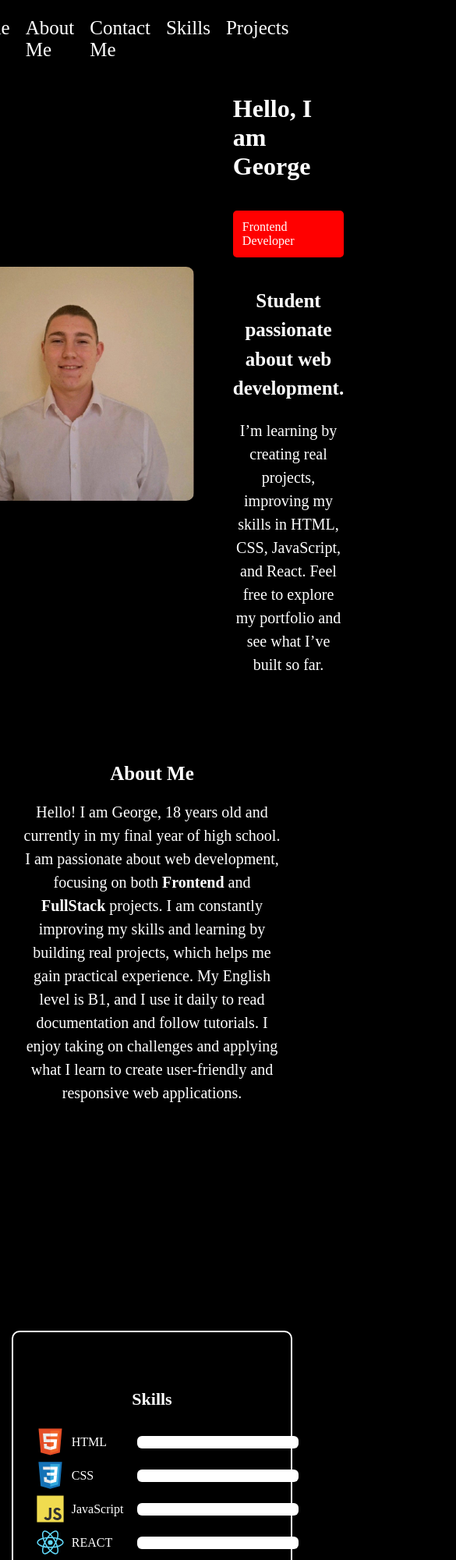
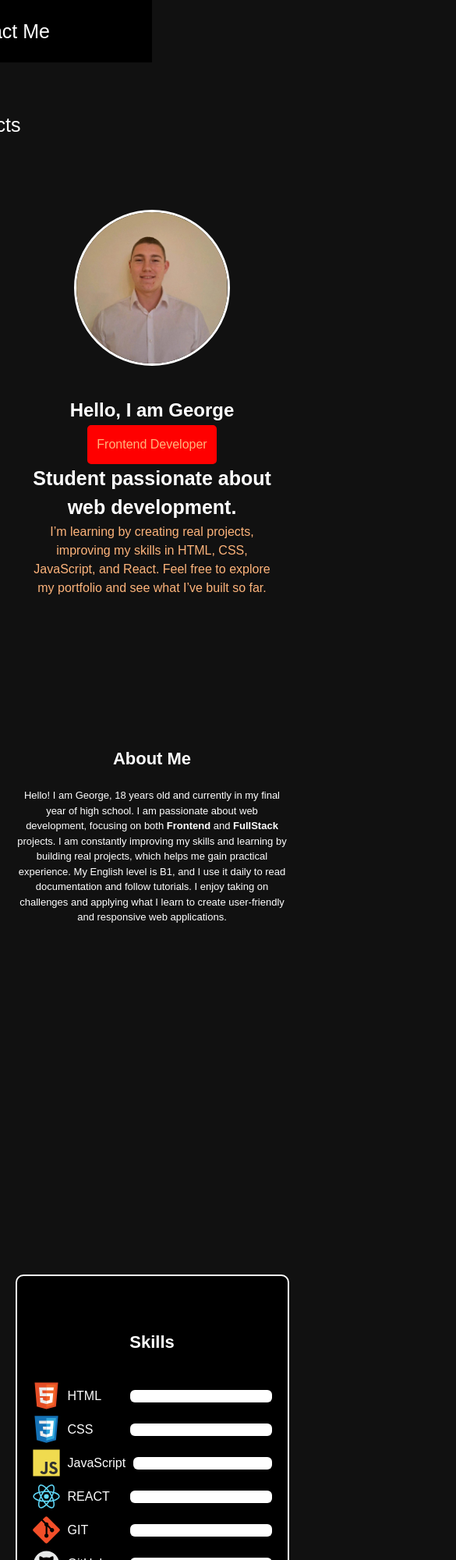
Before and after one commit to George-frontend/personal-portfolio, a plain HTML site: page src/index.html in a window 390 px wide. Shown: the top 2000 px of the page at 78% size, 585 px wide, since content can reach past the window. Drawn offline with Linux system fonts and the light colour scheme.

Commit message:
added responsive design and animations for bars

```diff
--- a/src/index.html
+++ b/src/index.html
@@ -15,6 +15,7 @@
     <link rel="stylesheet" href="styles/conatcts.css" />
     <link rel="stylesheet" href="styles/footer.css" />
     <link rel="stylesheet" href="styles/projects.css" />
+    <link rel="stylesheet" href="styles/responsive.css" />
   </head>
 
   <body>
@@ -80,7 +81,9 @@
             <span class="skill-name">HTML</span>
 
             <div class="skill-bar">
-              <div class="skill-level" data-width="90%"></div>
+              <div class="skill-level" data-width="64%">
+                <span class="skill-percent">0%</span>
+              </div>
             </div>
           </div>
         </li>
@@ -91,7 +94,7 @@
             <span class="skill-name">CSS</span>
 
             <div class="skill-bar">
-              <div class="skill-level" data-width="90%">
+              <div class="skill-level" data-width="43%">
                 <span class="skill-percent">0%</span>
               </div>
             </div>
@@ -104,7 +107,7 @@
             <span class="skill-name">JavaScript</span>
 
             <div class="skill-bar">
-              <div class="skill-level" data-width="90%">
+              <div class="skill-level" data-width="36%">
                 <span class="skill-percent">0%</span>
               </div>
             </div>
@@ -117,7 +120,7 @@
             <span class="skill-name">REACT</span>
 
             <div class="skill-bar">
-              <div class="skill-level" data-width="90%">
+              <div class="skill-level" data-width="10%">
                 <span class="skill-percent">0%</span>
               </div>
             </div>
@@ -130,7 +133,7 @@
             <span class="skill-name">GIT</span>
 
             <div class="skill-bar">
-              <div class="skill-level" data-width="90%">
+              <div class="skill-level" data-width="71%">
                 <span class="skill-percent">0%</span>
               </div>
             </div>
@@ -143,7 +146,7 @@
             <span class="skill-name">GitHub</span>
 
             <div class="skill-bar">
-              <div class="skill-level" data-width="90%">
+              <div class="skill-level" data-width="57%">
                 <span class="skill-percent">0%</span>
               </div>
             </div>
--- a/src/scripts/bars.js
+++ b/src/scripts/bars.js
@@ -0,0 +1,26 @@
+// ================= Skill Bars Animation =================
+
+// Select all skill-level elements
+const skillLevels = document.querySelectorAll('.skill-level');
+
+// Loop through each skill bar
+skillLevels.forEach(level => {
+  const targetWidth = level.dataset.width; // Get the desired width from data-width attribute
+  let width = 0; // Start at 0%
+
+  // Select the span to update the percent text
+  const percentText = level.querySelector('.skill-percent');
+
+  // Animate the bar
+  const interval = setInterval(() => {
+    if (width >= parseInt(targetWidth)) {
+      // Stop when target width is reached
+      clearInterval(interval);
+      percentText.textContent = targetWidth; // Set final percent text
+    } else {
+      width++; // Increment width
+      level.style.width = width + '%'; // Set bar width
+      percentText.textContent = width + '%'; // Update percent text
+    }
+  }, 20); // Speed of animation (smaller = faster)
+});
--- a/src/styles/conatcts.css
+++ b/src/styles/conatcts.css
@@ -121,23 +121,23 @@
 #toast {
   visibility: hidden;                /* Hidden by default */
   min-width: 250px;                  /* Minimum width */
-  margin-left: -125px;               /* Center horizontally */
-  background-color: #2ecc71;         /* Green background for success */
+  background-color: #d81111;         /* Green background for success */
   color: white;                      /* Text color */
   text-align: center;                /* Centered text */
   border-radius: 8px;                /* Rounded corners */
   padding: 16px;                     /* Inner spacing */
   position: fixed;                   /* Fixed position on screen */
   z-index: 9999;                     /* Stay above everything */
-  left: 50%;                         /* Center horizontally */
-  bottom: 30px;                      /* Position above bottom */
+  top: 20px;                         /* Distance from top */
+  right: 20px;                       /* Distance from right */
   font-size: 14px;                   /* Text size */
   opacity: 0;                        /* Start invisible */
-  transition: opacity 0.5s, bottom 0.5s; /* Smooth animation */
+  transition: opacity 0.5s, transform 0.5s; /* Smooth fade + slide */
+  transform: translateY(-20px);      /* Start slightly higher */
 }
 
 #toast.show {
   visibility: visible;               /* Make visible */
   opacity: 1;                        /* Fade in */
-  bottom: 50px;                      /* Move up slightly */
+  transform: translateY(0);          /* Slide down into view */
 }
--- /dev/null
+++ b/src/styles/responsive.css
@@ -0,0 +1,262 @@
+/* ================= GLOBAL ================= */
+* {
+    margin: 0;
+    padding: 0;
+    box-sizing: border-box;
+}
+
+body {
+    font-family: Arial, sans-serif;
+    background-color: #111;
+    color: white;
+    line-height: 1.6;
+}
+
+/* ================= NAVBAR ================= */
+.navbar {
+    display: flex;
+    justify-content: center;
+    padding: 15px;
+    background-color: black;
+    position: sticky;
+    top: 0;
+    z-index: 1000;
+}
+
+.nav-links {
+    list-style: none;
+    display: flex;
+    gap: 40px;
+}
+
+.nav-links a {
+    text-decoration: none;
+    color: white;
+    font-weight: 500;
+    transition: color 0.3s;
+}
+
+.nav-links a:hover {
+    color: #feb47b;
+}
+
+/* ================= HEADER ================= */
+#header {
+    display: flex;
+    justify-content: center;
+    align-items: center;
+    gap: 50px;
+    padding: 50px;
+    flex-wrap: wrap;
+    text-align: center;
+}
+
+.header-photo img {
+    width: 250px;
+    height: 250px;
+    object-fit: cover;
+    border-radius: 50%;
+    border: 3px solid #fff;
+}
+
+.header-right h1 {
+    font-size: 36px;
+}
+
+.header-right p {
+    font-size: 20px;
+    color: #feb47b;
+}
+
+.header-description {
+    max-width: 600px;
+}
+
+/* ================= ABOUT ================= */
+#about {
+    padding: 50px 20px;
+    text-align: center;
+}
+
+#about h2 {
+    font-size: 28px;
+    margin-bottom: 20px;
+}
+
+#about .paragraph-description {
+    max-width: 700px;
+    margin: 0 auto;
+    font-size: 16px;
+}
+
+/* ================= SKILLS ================= */
+#skills {
+    padding: 50px 20px;
+    text-align: center;
+}
+
+#skills h2 {
+    font-size: 28px;
+    margin-bottom: 30px;
+}
+
+/* ================= PROJECTS ================= */
+/* Use the previous responsive projects CSS you already have */
+
+/* ================= CONTACT ================= */
+#contacts {
+    border-radius: 7px;
+    padding: 40px;
+    max-width: 600px;
+    margin: 50px auto;
+    display: flex;
+    flex-direction: column;
+    gap: 40px;
+    background-color: black;
+}
+
+.contact-row {
+    display: flex;
+    align-items: center;
+    gap: 20px;
+    padding: 10px 15px;
+    background: white;
+    border-radius: 8px;
+    color: black;
+    transition: transform 0.3s, box-shadow 0.3s;
+}
+
+.contact-row:hover {
+    transform: translateY(-3px);
+    box-shadow: 0 8px 20px rgba(0,0,0,0.2);
+}
+
+.actions {
+    display: flex;
+    justify-content: center;
+    gap: 20px;
+}
+
+.actions button {
+    background-color: black;
+    color: white;
+    padding: 10px 20px;
+    border-radius: 8px;
+    font-size: 18px;
+    cursor: pointer;
+}
+
+.actions button:hover {
+    background-color: red;
+}
+
+/* ================= FOOTER ================= */
+#footer {
+    text-align: center;
+    padding: 20px;
+    background-color: black;
+    color: white;
+}
+
+/* ================= MEDIA QUERIES ================= */
+
+/* Large tablets */
+@media (max-width: 992px) {
+    #header {
+        gap: 30px;
+        padding: 40px;
+    }
+
+    .header-photo img {
+        width: 200px;
+        height: 200px;
+    }
+
+    .header-right h1 {
+        font-size: 30px;
+    }
+
+    .header-right p {
+        font-size: 18px;
+    }
+
+    #about h2,
+    #skills h2 {
+        font-size: 24px;
+    }
+
+    #about .paragraph-description {
+        font-size: 15px;
+    }
+}
+
+/* Tablets and large phones */
+@media (max-width: 768px) {
+    #header {
+        flex-direction: column;
+    }
+
+    .projects-container1,
+    .projects-container2 {
+        justify-content: center;
+        gap: 20px;
+    }
+
+    .project-card {
+        width: 70%;
+    }
+
+    #about .paragraph-description,
+    .header-description p {
+        font-size: 14px;
+    }
+
+    .actions button {
+        font-size: 16px;
+        padding: 8px 15px;
+    }
+}
+
+/* Mobile phones */
+@media (max-width: 480px) {
+    .navbar {
+        padding: 10px;
+    }
+
+    .nav-links {
+        flex-direction: column;
+        gap: 15px;
+    }
+
+    #header h1 {
+        font-size: 24px;
+    }
+
+    #header p {
+        font-size: 16px;
+    }
+
+    #about h2,
+    #skills h2 {
+        font-size: 22px;
+    }
+
+    #about .paragraph-description {
+        font-size: 13px;
+    }
+
+    .project-card {
+        width: 90%;
+        min-height: 250px;
+    }
+
+    .actions button {
+        font-size: 14px;
+        padding: 6px 12px;
+    }
+
+    #contacts {
+        padding: 30px 15px;
+        gap: 30px;
+    }
+}
--- a/src/styles/skills.css
+++ b/src/styles/skills.css
@@ -23,6 +23,9 @@
     line-height: 1;                 /* Compact line spacing */
 }
 
+
+
+/* ================= Skills List ================= */
 .list-skills {
     display: flex;                  /* Flexbox for the skill list */
     flex-direction: column;         /* Stack skill items vertically */
@@ -31,12 +34,14 @@
     list-style: none;               /* Remove default list bullets */
 }
 
+/* Each individual skill item */
 .skill-item {
     display: flex;                  /* Flexbox for icon, text, and bar */
     align-items: center;            /* Align items vertically centered */
     gap: 10px;                      /* Space between icon, text, and bar */
 }
 
+/* Skill icons */
 .skill-icon {
     width: 35px;                    /* Icon size */
     height: 35px;
@@ -47,6 +52,7 @@
     filter: invert(100%);           /* Invert GitHub icon for dark mode */
 }
 
+/* Skill name text */
 .skill-name {
     width: 120px;                   /* Fixed width for skill name */
     color: white;                   /* Text color */
@@ -54,6 +60,7 @@
     text-align: left;               /* Align text to the left */
 }
 
+/* Skill bar container */
 .skill-bar {
     width: 100%;                    /* Take remaining available space */
     max-width: 450px;               /* Prevent it from getting too wide */
@@ -65,6 +72,7 @@
     margin-right: auto;
 }
 
+/* Actual progress fill */
 .skill-level {
     width: 0%;                      /* Animated width (to be set dynamically) */
     height: 100%;                   /* Fill skill-bar height */
@@ -78,9 +86,34 @@
     font-weight: bold;              /* Bold percentage text */
     font-size: 12px;                /* Font size for percentage */
     transition: width 1.5s ease-in-out; /* Smooth animation when filling */
+    position: relative;             /* Needed for wave overlay */
+    overflow: hidden;               /* Hide wave overflow */
 }
 
+/* Percentage text inside the bar */
 .skill-percent {
     color: white;                   /* Percentage color */
     font-size: 12px;                /* Percentage font size */
 }
+
+/* ================= Wave Animation Overlay ================= */
+
+/* Pseudo-element for wave effect */
+.skill-level::before {
+    content: '';                      /* Empty content */
+    position: absolute;               /* Absolute inside skill-level */
+    top: 0;
+    left: -100%;                      /* Start off-screen left */
+    width: 100%;                      /* Full width */
+    height: 100%;                     /* Full height of skill bar */
+    background: rgba(255,255,255,0.3); /* Semi-transparent white wave */
+    transform: skewX(-20deg);         /* Angled wave look */
+    animation: wave 6s linear infinite; /* Continuous movement */
+    border-radius: 6px;               /* Match bar rounding */
+}
+
+/* Keyframes for moving wave left to right */
+@keyframes wave {
+    0% { left: -100%; }               /* Start off-screen left */
+    100% { left: 100%; }              /* Move fully to right */
+}
```
